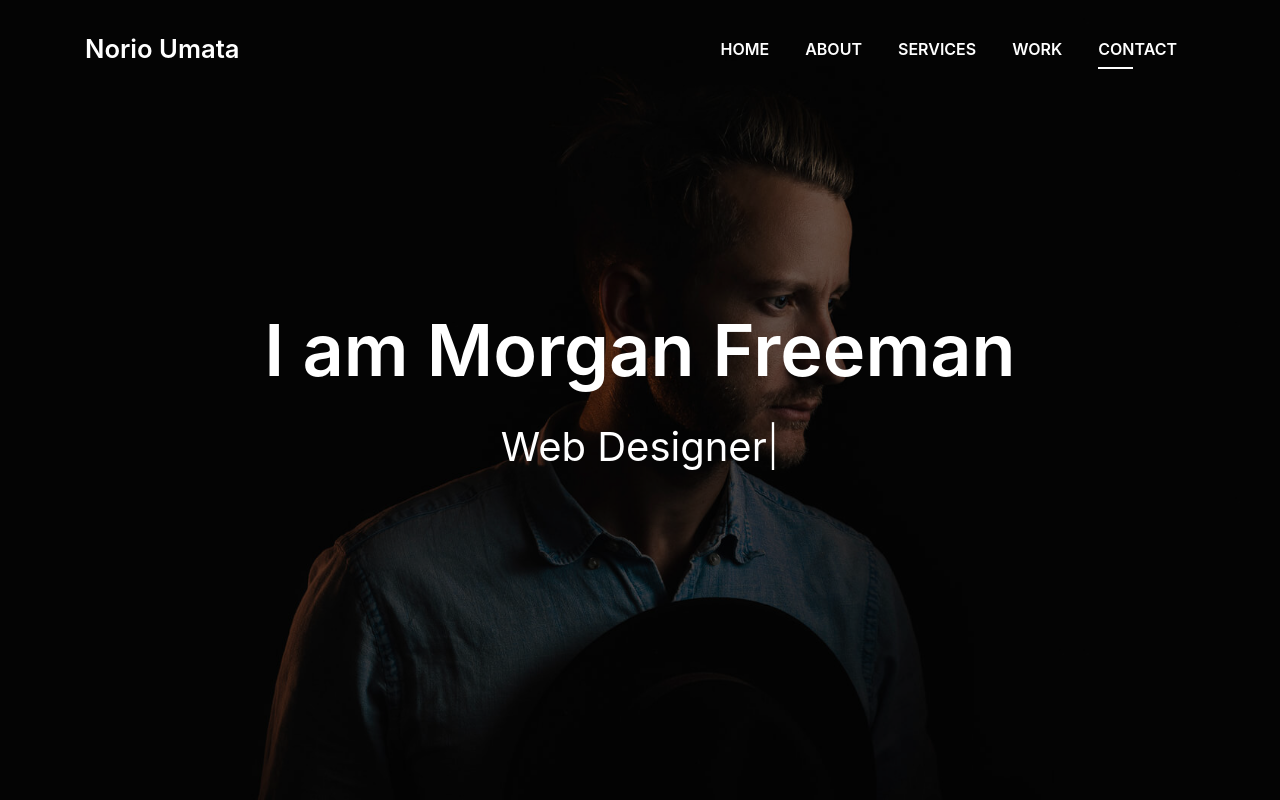
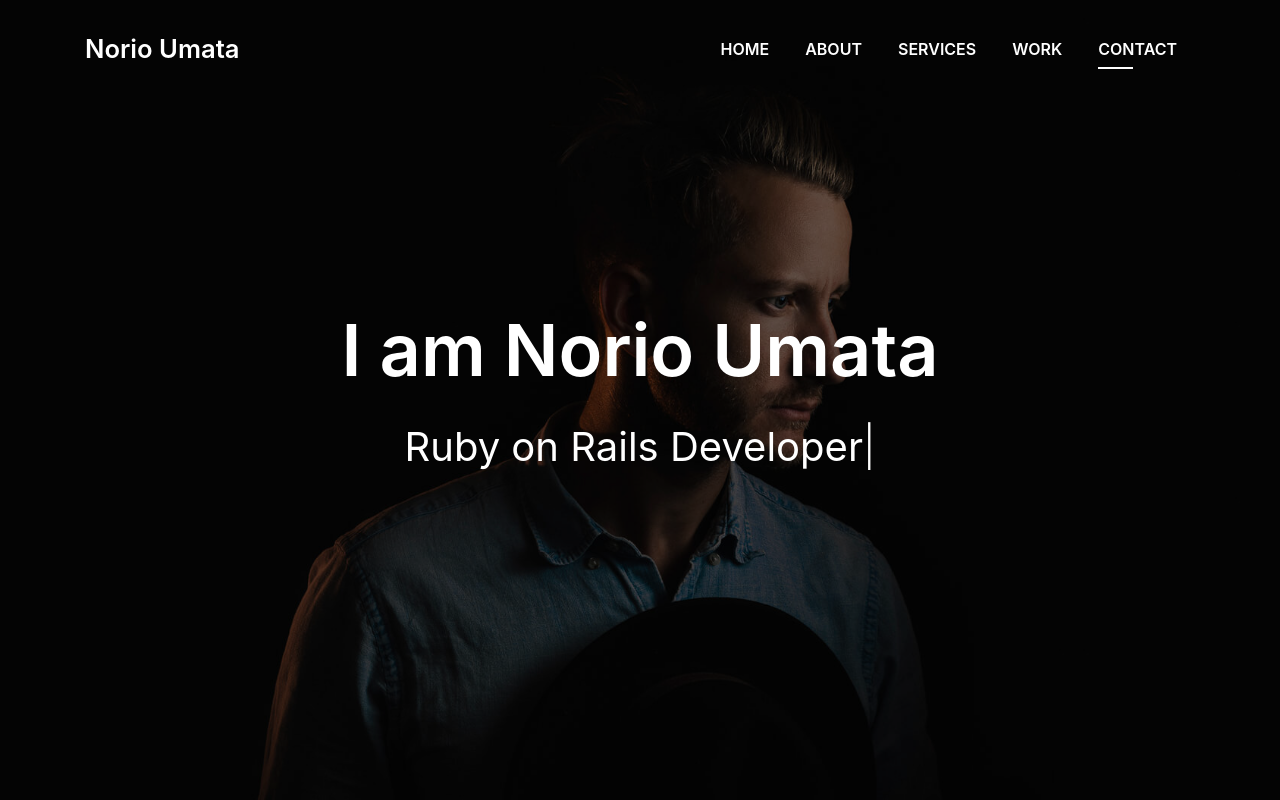
Before and after one commit to coolcoderwang727/coolcoderwang727.github.io, a plain HTML site: page index.html in a window 1280 px wide. Shown: the top 800 px of the page. Drawn offline with Linux system fonts and the light colour scheme; files whose address does not match are found by name.

Commit message:
Fix: update title

```diff
--- a/index.html
+++ b/index.html
@@ -74,8 +74,8 @@
       <div class="table-cell">
         <div class="container">
           <!--<p class="display-6 color-d">Hello, world!</p>-->
-          <h1 class="intro-title mb-4">I am Morgan Freeman</h1>
-          <p class="intro-subtitle"><span class="text-slider-items">CEO DevFolio,Web Developer,Web Designer,Frontend Developer,Graphic Designer</span><strong class="text-slider"></strong></p>
+          <h1 class="intro-title mb-4">I am Norio Umata</h1>
+          <p class="intro-subtitle"><span class="text-slider-items">Full Stack Developer,Ruby on Rails Developer,Dev Ops Engineer</span><strong class="text-slider"></strong></p>
           <!-- <p class="pt-3"><a class="btn btn-primary btn js-scroll px-4" href="#about" role="button">Learn More</a></p> -->
         </div>
       </div>
```
